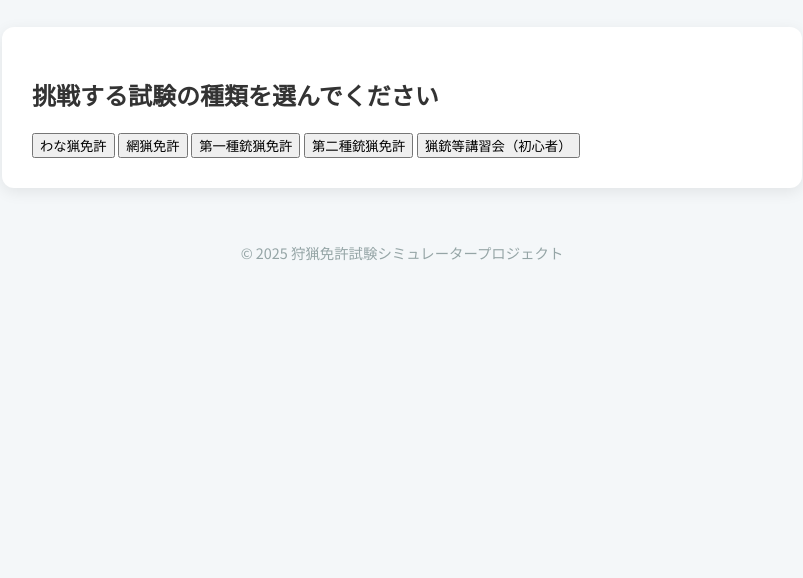
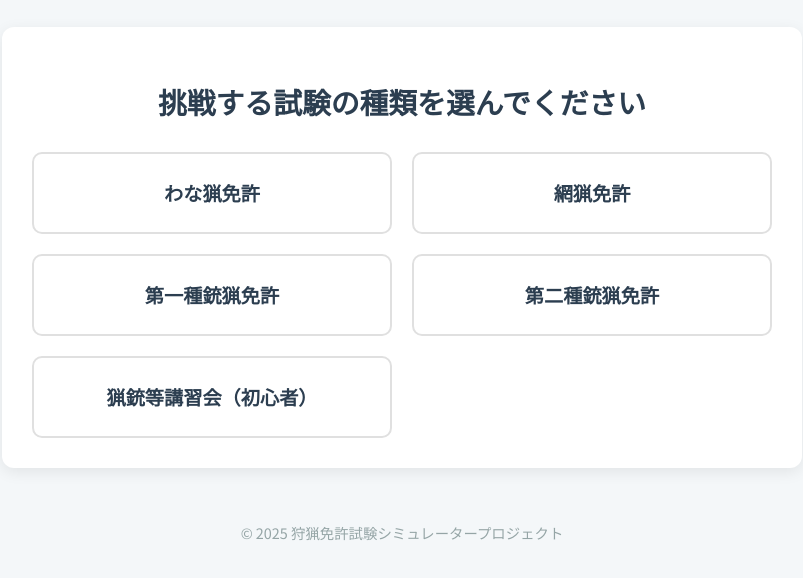
Before and after one commit to rouxspice/hunting-quiz-simulator, a plain HTML site: page index.html in a window 1280 px wide. Shown: the part 74-652 px from the top of the page, without its empty margins (238-1041 px from the left). Drawn offline with Linux system fonts and the light colour scheme.

Commit message:
選択ボタンのデザインを定義する

```diff
--- a/quiz-style.css
+++ b/quiz-style.css
@@ -173,3 +173,36 @@ footer {
 #next-button:hover, #restart-button:hover {
     background-color: #2980b9;
 }
+/* --- ホーム画面（クイズ選択）のスタイル --- */
+#home-container h2 {
+    text-align: center;
+    font-size: 1.8em;
+    color: #2c3e50;
+    margin-bottom: 30px;
+}
+
+.quiz-type-grid {
+    display: grid;
+    grid-template-columns: repeat(auto-fit, minmax(250px, 1fr)); /* レスポンシブなグリッド */
+    gap: 20px;
+}
+
+.quiz-type-button {
+    background-color: #ffffff;
+    color: #2c3e50;
+    border: 2px solid #e0e0e0;
+    border-radius: 10px;
+    padding: 25px 20px;
+    font-size: 1.2em;
+    font-weight: 700;
+    text-align: center;
+    cursor: pointer;
+    transition: all 0.2s ease-in-out;
+}
+
+.quiz-type-button:hover {
+    transform: translateY(-3px); /* 少し浮き上がる効果 */
+    box-shadow: 0 6px 20px rgba(0, 0, 0, 0.1);
+    border-color: #3498db;
+    background-color: #f8f9fa;
+}
```
